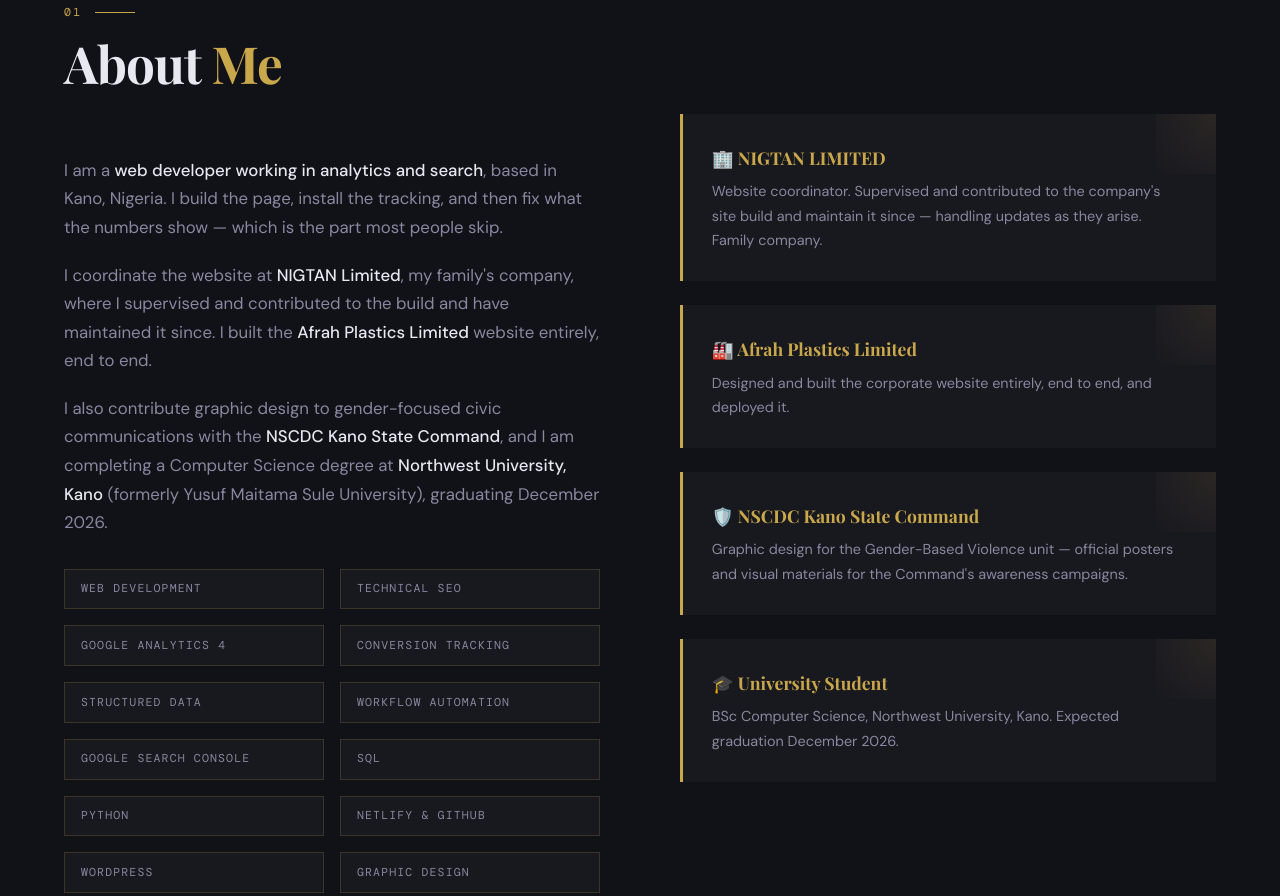
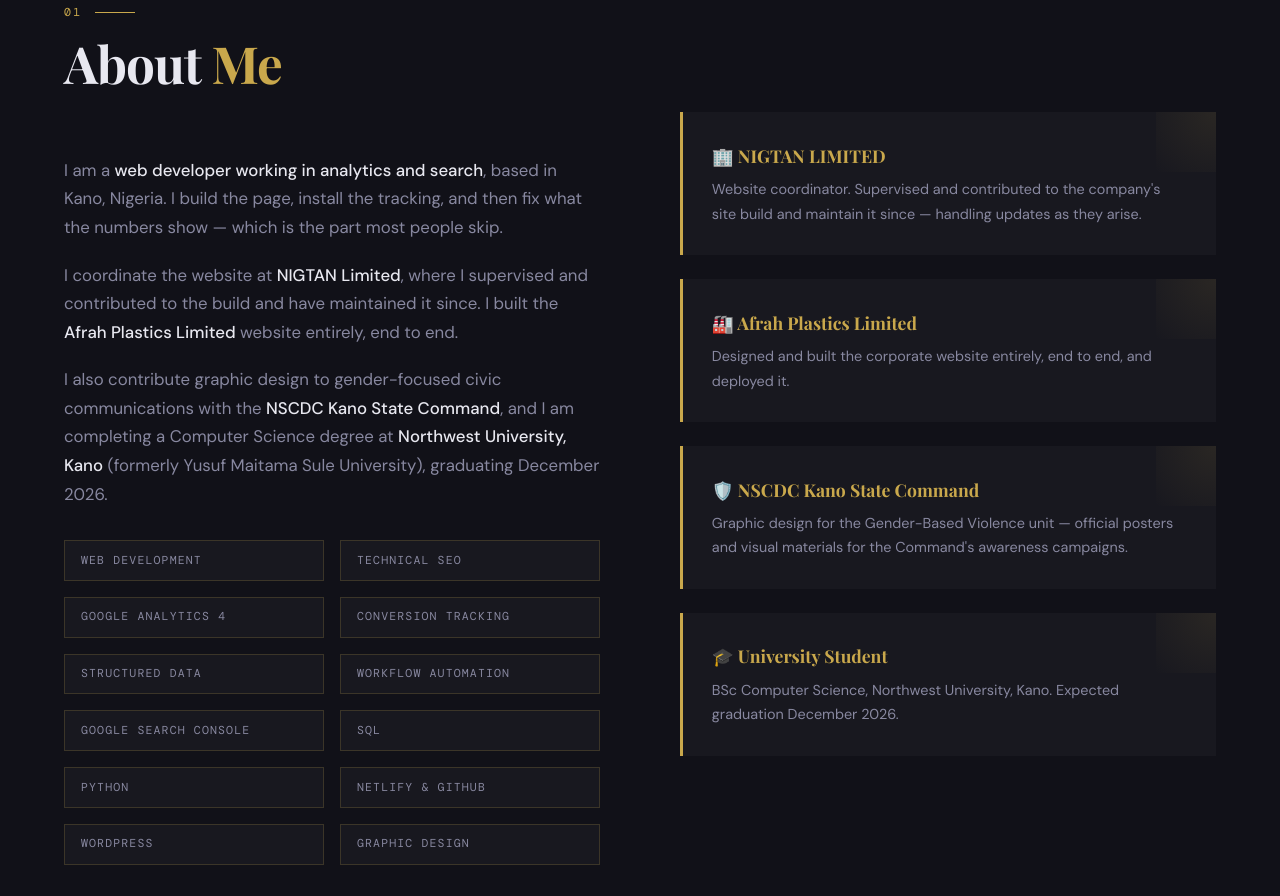
Before and after one commit to SirAmran/portfolio, a plain HTML site: page index.html in a window 1280 px wide. Shown: the part 909-1805 px from the top of the page. Drawn offline with nearby package versions, Linux system fonts and the light colour scheme.

Commit message:
Drop the "family company" qualifier from the NIGTAN entry
The qualifier existed to defend the "Chief IT Officer" title. That title is
no longer on the page, so the disclaimer defends nothing — and on a sales
page a self-disclaimer reads as an apology and discounts the work before
the reader has weighed it.

What the page claims is that he coordinates and maintains the site. That is
true and checkable at nigtan.com. Who owns the company is not part of that
claim, so leaving it out is not misleading.

Co-Authored-By: Claude Code <noreply@anthropic.com>

```diff
--- a/index.html
+++ b/index.html
@@ -1216,7 +1216,7 @@
         <h2>About <span>Me</span></h2>
       </div>
       <p>I am a <strong>web developer working in analytics and search</strong>, based in Kano, Nigeria. I build the page, install the tracking, and then fix what the numbers show — which is the part most people skip.</p>
-      <p>I coordinate the website at <strong>NIGTAN Limited</strong>, my family's company, where I supervised and contributed to the build and have maintained it since. I built the <strong>Afrah Plastics Limited</strong> website entirely, end to end.</p>
+      <p>I coordinate the website at <strong>NIGTAN Limited</strong>, where I supervised and contributed to the build and have maintained it since. I built the <strong>Afrah Plastics Limited</strong> website entirely, end to end.</p>
       <p>I also contribute graphic design to gender-focused civic communications with the <strong>NSCDC Kano State Command</strong>, and I am completing a Computer Science degree at <strong>Northwest University, Kano</strong> (formerly Yusuf Maitama Sule University), graduating December 2026.</p>
       <div class="skills-grid">
         <div class="skill-tag">Web Development</div>
@@ -1236,7 +1236,7 @@
     <div class="about-highlights fade-in">
       <div class="highlight-card">
         <h3>🏢 NIGTAN LIMITED</h3>
-        <p>Website coordinator. Supervised and contributed to the company's site build and maintain it since — handling updates as they arise. Family company.</p>
+        <p>Website coordinator. Supervised and contributed to the company's site build and maintain it since — handling updates as they arise.</p>
       </div>
       <div class="highlight-card">
         <h3>🏭 Afrah Plastics Limited</h3>
@@ -1424,7 +1424,7 @@
       <div class="timeline-dot"></div>
       <div class="timeline-date">Current</div>
       <h3>Website Coordinator</h3>
-      <div class="org">NIGTAN LIMITED — Kano, Nigeria · family company</div>
+      <div class="org">NIGTAN LIMITED — Kano, Nigeria</div>
       <ul>
         <li>Supervised and contributed to the company's website build</li>
         <li>Maintain the site since launch, handling updates as they arise</li>
```
